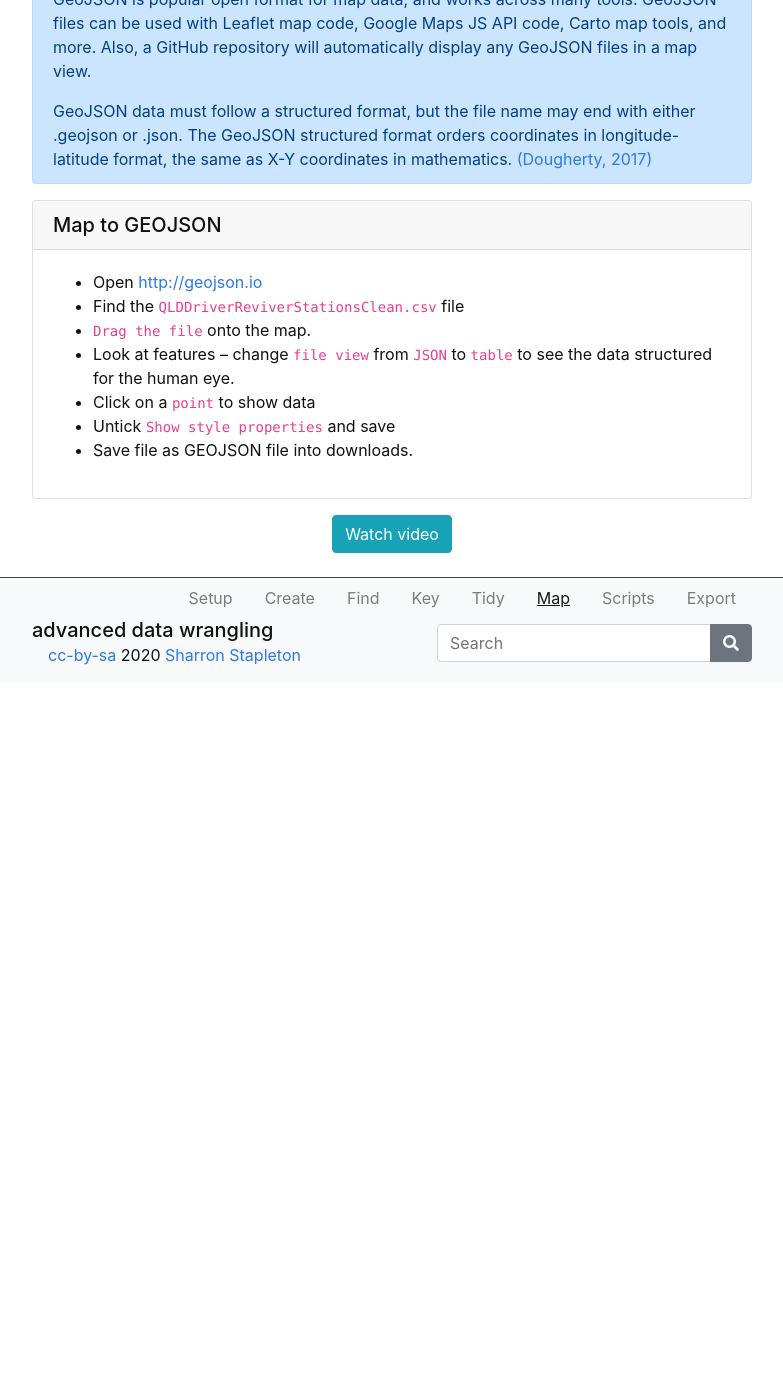
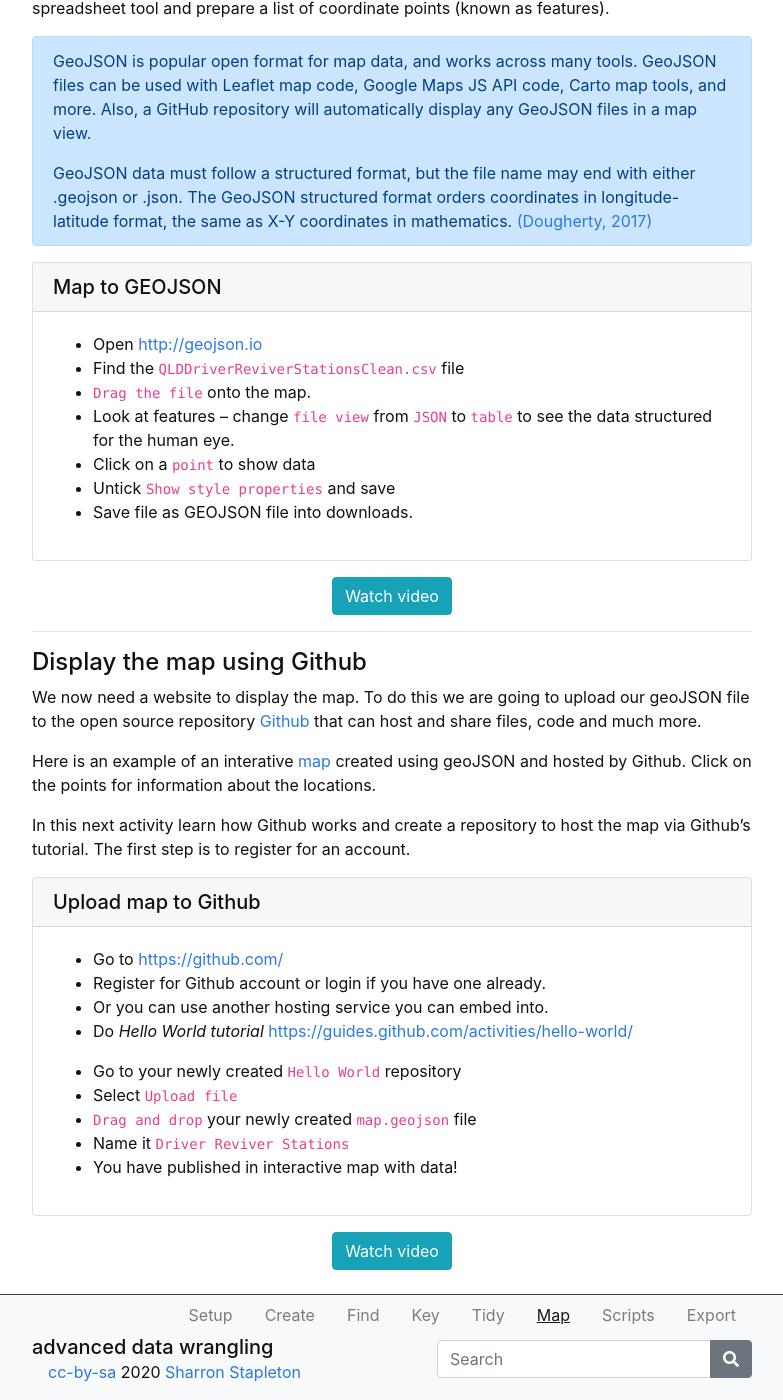
Before and after one commit to GULibrarySandbox/advanced-data-wrangle-old, a Jekyll site: the page built from content/6-lesson.md, in a window 1280 px wide and 1400 px high, scrolled down 240 px. Shown: the whole window, without its empty margins (248-1031 px from the left). Built offline with Jekyll 4.4.1, drawn with Linux system fonts in a browser that asks for light colours; before the commit the page ends 923 px from its top, so only the background shows below that; some of the changed text lies outside the part shown.

Commit message:
Update 6-lesson.md

```diff
--- a/content/6-lesson.md
+++ b/content/6-lesson.md
@@ -2,7 +2,9 @@
 title: Map
 nav: true
 ---
-# Mapping data using GeoJSON
+# Visualise the data
+----
+#### Map the data using GeoJSON
 
 We are now going to map the Driver Reviver data via its lat lon points.  You can use any spreadsheet tool and prepare a list of coordinate points (known as features).
 
@@ -22,3 +24,26 @@ GeoJSON data must follow a structured format, but the file name may end with eit
 - Save file as GEOJSON file into downloads.{% endcapture %} {% include card.md header="Map to GEOJSON" text=text %}
 
 {% include button.md text="Watch video" link="https://vimeo.com/412607607/08380e8150" color="info" %}
+
+----
+#### Display the map using Github
+
+We now need a website to display the map.  To do this we are going to upload our geoJSON file to the open source repository [Github](https://github.com/) that can host and share files, code and much more.
+
+Here is an example of an interative [map](https://github.com/stapletonsl/ClassData2019/blob/master/OzUnis.geojson) created using geoJSON and hosted by Github. Click on the points for information about the locations.
+
+In this next activity learn how Github works and create a repository to host the map via Github's tutorial. The first step is to register for an account.
+
+{% capture text %}
+- Go to [https://github.com/](https://github.com/)
+- Register for Github account or login if you have one already.
+- Or you can use another hosting service you can embed into.
+- Do *Hello World tutorial* [https://guides.github.com/activities/hello-world/](https://guides.github.com/activities/hello-world/)
+
+- Go to your newly created  `Hello World` repository
+- Select  `Upload file`
+- `Drag and drop`  your newly created  `map.geojson`  file
+- Name it  `Driver Reviver Stations`
+- You have published in interactive map with data!{% endcapture %} {% include card.md header="Upload map to Github" text=text %}
+
+{% include button.md text="Watch video" link="https://vimeo.com/412607607/08380e8150" color="info" %}
```
